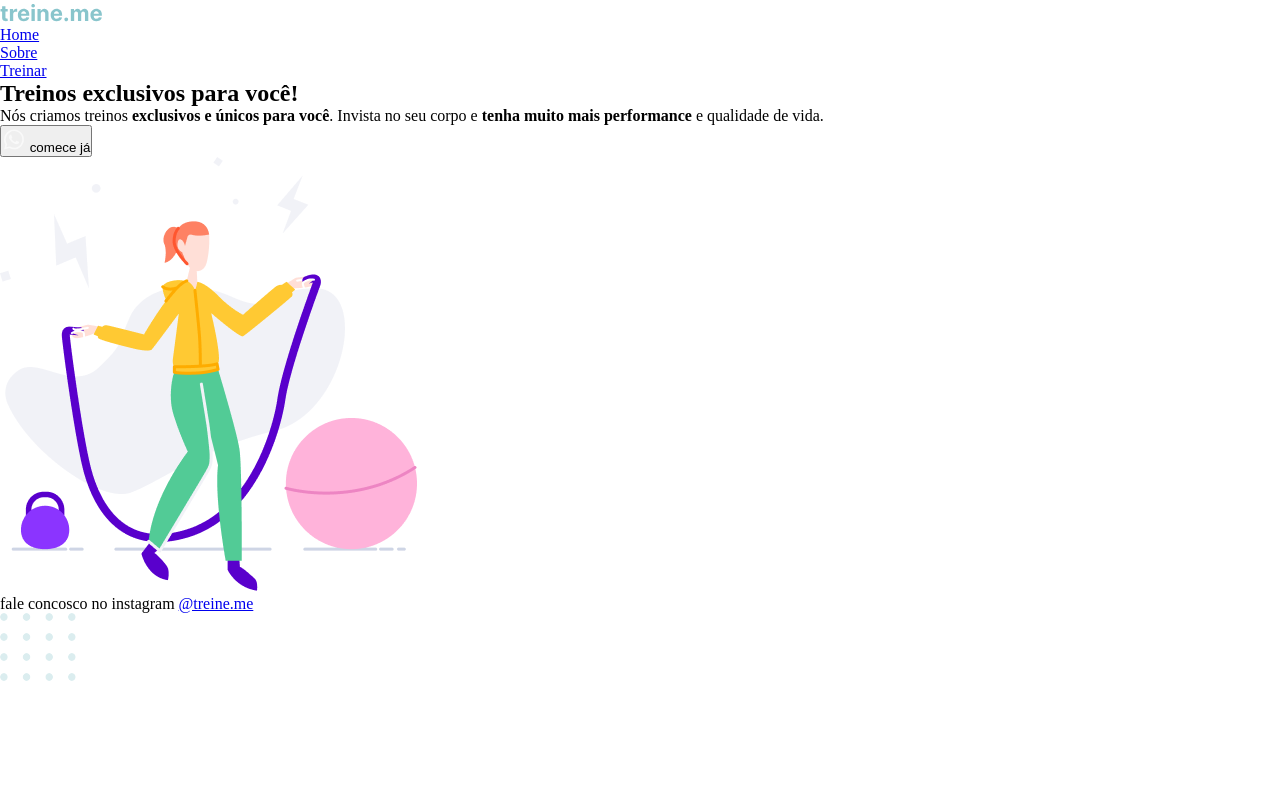
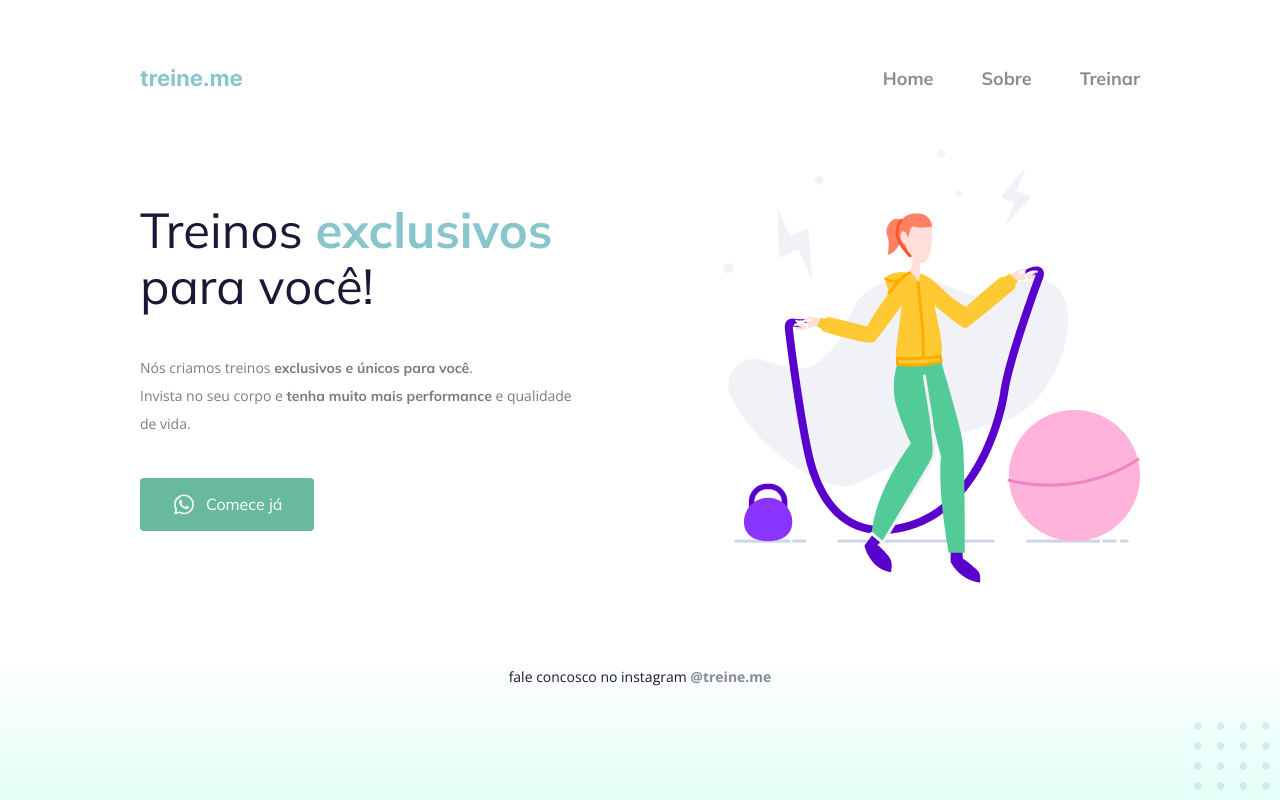
Before and after one commit to jhGomess/Treine-me, a plain HTML site: page index.html in a window 1280 px wide. Drawn offline with nearby package versions, Linux system fonts and the light colour scheme.

Commit message:
estilos css inseridos.

```diff
--- a/index.html
+++ b/index.html
@@ -1,6 +1,13 @@
 <!DOCTYPE html>
 <html lang="pt-br">
   <head>
+    <link rel="preconnect" href="https://fonts.googleapis.com" />
+    <link rel="preconnect" href="https://fonts.gstatic.com" crossorigin />
+    <link
+      href="https://fonts.googleapis.com/css2?family=Mulish:wght@400;700&family=Open+Sans:wght@400;700&display=swap"
+      rel="stylesheet"
+    />
+
     <meta charset="UTF-8" />
     <meta http-equiv="X-UA-Compatible" content="IE=edge" />
     <meta name="viewport" content="width=device-width, initial-scale=1.0" />
@@ -26,13 +33,14 @@
 
           <p>
             Nós criamos treinos <strong>exclusivos e únicos para você</strong>.
+            <br />
             Invista no seu corpo e
             <strong>tenha muito mais performance</strong> e qualidade de vida.
           </p>
 
           <button>
             <img src="./assets/whatsapp.svg" alt="logo whatsapp" />
-            comece já
+            Comece já
           </button>
         </section>
 
@@ -46,6 +54,7 @@
     </div>
 
     <img
+      class="balls"
       src="./assets/balls.svg"
       alt="bolinhas verdes decorativas no canto direito inferior da página."
     />
--- a/style.css
+++ b/style.css
@@ -8,8 +8,144 @@
 
 :root {
   font-size: 62.5%;
+
+  --nav-color: #1f1534;
+  --span-color: #89c5cc;
+  --paragrapf-color: #7d7987;
+  --button-color: #69b99d;
+  --button-color-hover: #4aa183;
 }
 
 body {
   font-size: 1.6rem;
+
+  background: linear-gradient(
+    180deg,
+    rgba(227, 255, 248, 0) 82.08%,
+    rgba(227, 255, 248, 1) 100%
+  );
+
+  min-height: 100vh;
 }
+
+body * {
+  font-family: "Mulish", sans-serif;
+}
+
+.page {
+  width: 100rem;
+  margin: 0rem auto 3rem;
+  padding-top: 6.5rem;
+}
+
+nav {
+  display: flex;
+  justify-content: space-between;
+  align-items: center;
+}
+
+nav ul {
+  display: flex;
+  gap: 4.8rem;
+}
+
+nav ul li a {
+  color: var(--nav-color);
+  opacity: 0.5;
+  text-decoration: none;
+
+  font-weight: 700;
+  font-size: 18px;
+  line-height: 23px;
+
+  transition: font-weight, opacity 0.2s;
+}
+
+nav ul li a:hover {
+  opacity: 1;
+  font-weight: 700;
+}
+
+main {
+  display: flex;
+  justify-content: space-between;
+  align-items: center;
+  margin: 5.8rem 0rem 8rem;
+}
+
+main section {
+  width: 49rem;
+}
+
+main section h1 {
+  font-weight: 400;
+  font-size: 4.9rem;
+  line-height: 5.6rem;
+  color: var(--nav-color);
+}
+
+main section h1 span {
+  font-weight: 700;
+  color: var(--span-color);
+}
+
+main section p {
+  width: 43.8rem;
+  margin: 4rem 0rem;
+
+  font-family: "Open Sans", sans-serif;
+  font-size: 1.4rem;
+  line-height: 2.8rem;
+  color: var(--paragrapf-color);
+}
+
+main section button {
+  background-color: var(--button-color);
+  border: none;
+  border-radius: 0.4rem;
+  padding: 1.4rem 3.2rem 1.4rem;
+
+  display: flex;
+  justify-content: center;
+  align-items: center;
+  gap: 1rem;
+
+  color: white;
+  font-size: 1.6rem;
+
+  transition: background-color 0.2s;
+}
+
+main section button:hover {
+  background-color: var(--button-color-hover);
+}
+
+footer {
+  font-family: "Open Sans", sans-serif;
+  font-size: 1.4rem;
+  line-height: 2.8rem;
+  color: var(--nav-color);
+
+  text-align: center;
+}
+
+footer a {
+  font-family: "Open Sans", sans-serif;
+  font-weight: 700;
+  color: var(--nav-color);
+
+  opacity: 0.5;
+  text-decoration: none;
+
+  transition: opacity 0.2s;
+}
+
+footer a:hover {
+  opacity: 1;
+}
+
+.balls {
+  position: fixed;
+  bottom: 0;
+  right: 0;
+}
```
